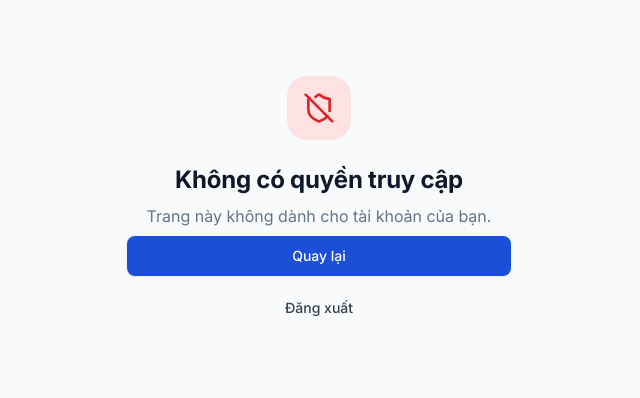
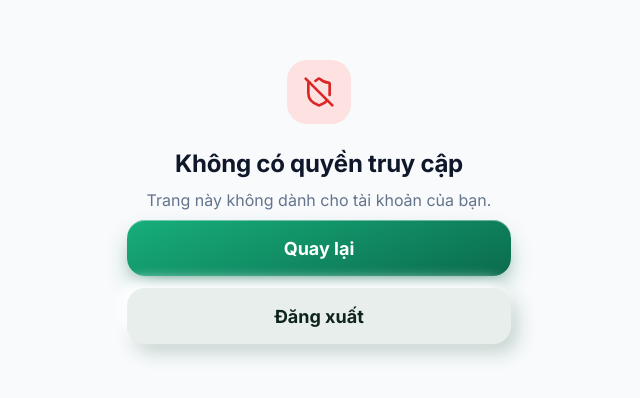
Before and after one commit to hieucat75/MetoCare, a Next.js app in the folder frontend/: page /unauthorized in a window 1280 px wide. Shown: the part 198-596 px from the top of the page, without its empty margins (321-961 px from the left). Built offline with nearby package versions, Linux system fonts and the light colour scheme.

Commit message:
fix(patient): B1-04 /unauthorized — replace design-system Button with NeuButton

```diff
--- a/frontend/src/app/unauthorized/page.tsx
+++ b/frontend/src/app/unauthorized/page.tsx
@@ -4,7 +4,7 @@ import * as React from 'react'
 import { useRouter } from 'next/navigation'
 import { ShieldOff } from 'lucide-react'
 import { useAuth } from '@/lib/auth/context'
-import Button from '@/design-system/components/core/Button'
+import { NeuButton } from '@/components/patient/neu'
 
 export default function UnauthorizedPage() {
   const { user, logout } = useAuth()
@@ -31,20 +31,12 @@ export default function UnauthorizedPage() {
           </p>
         )}
         <div className="flex flex-col gap-3">
-          <Button
-            variant="primary"
-            fullWidth
-            onClick={() => router.back()}
-          >
+          <NeuButton onClick={() => router.back()}>
             Quay lại
-          </Button>
-          <Button
-            variant="ghost"
-            fullWidth
-            onClick={handleLogout}
-          >
+          </NeuButton>
+          <NeuButton variant="secondary" onClick={handleLogout}>
             Đăng xuất
-          </Button>
+          </NeuButton>
         </div>
       </div>
     </div>
```
